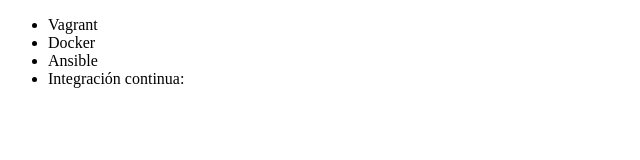
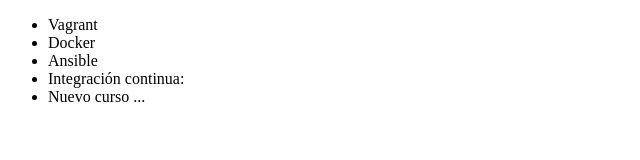
Before and after one commit to Pedr0A/alura-git, a plain HTML site: page index.html in a window 1280 px wide. Shown: the whole page, without its empty margins (0-640 px from the left). Drawn offline with Linux system fonts and the light colour scheme.

Commit message:
Se agrega elemento en la lista: Nuevo curso

```diff
--- a/index.html
+++ b/index.html
@@ -10,6 +10,7 @@
          <li> Docker </li>
          <li> Ansible </li>
          <li> Integración continua: </li>
+         <li> Nuevo curso ... </li>
      </ul>
 </body>
 </html>
```
